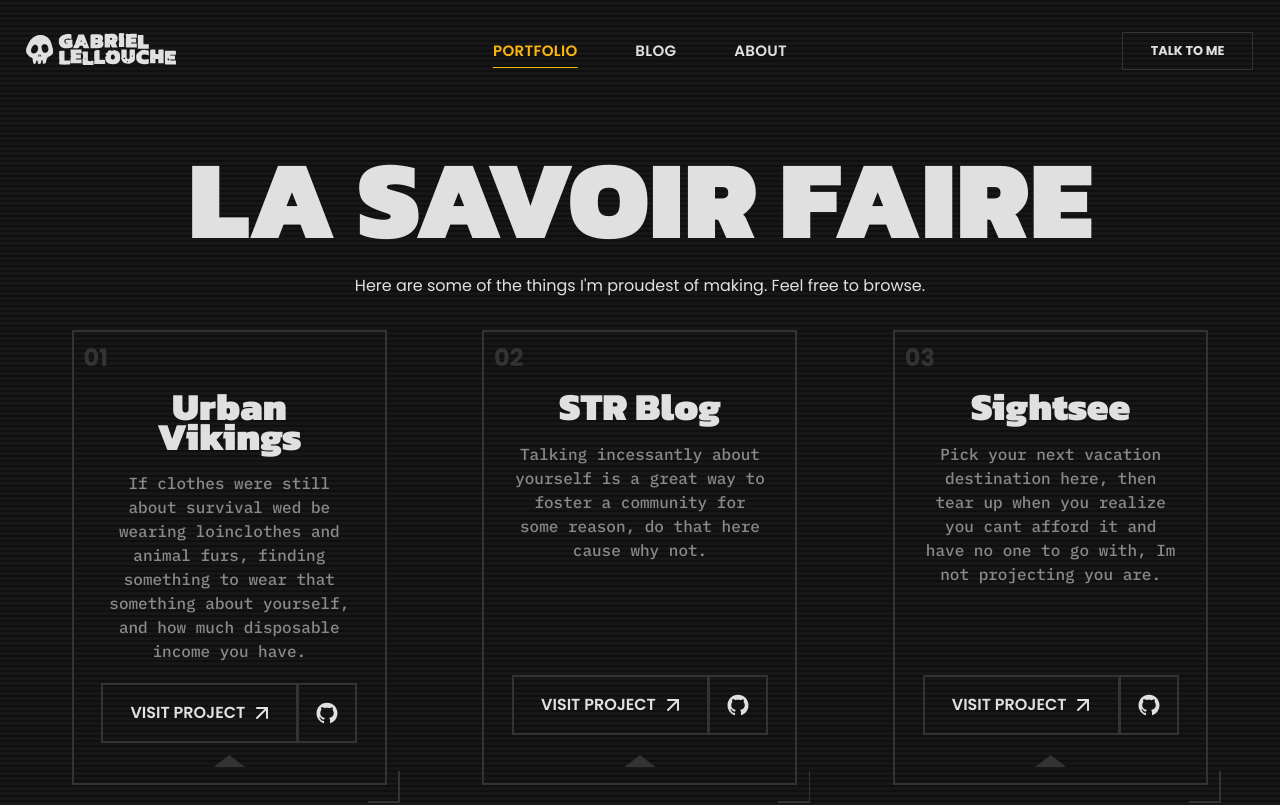
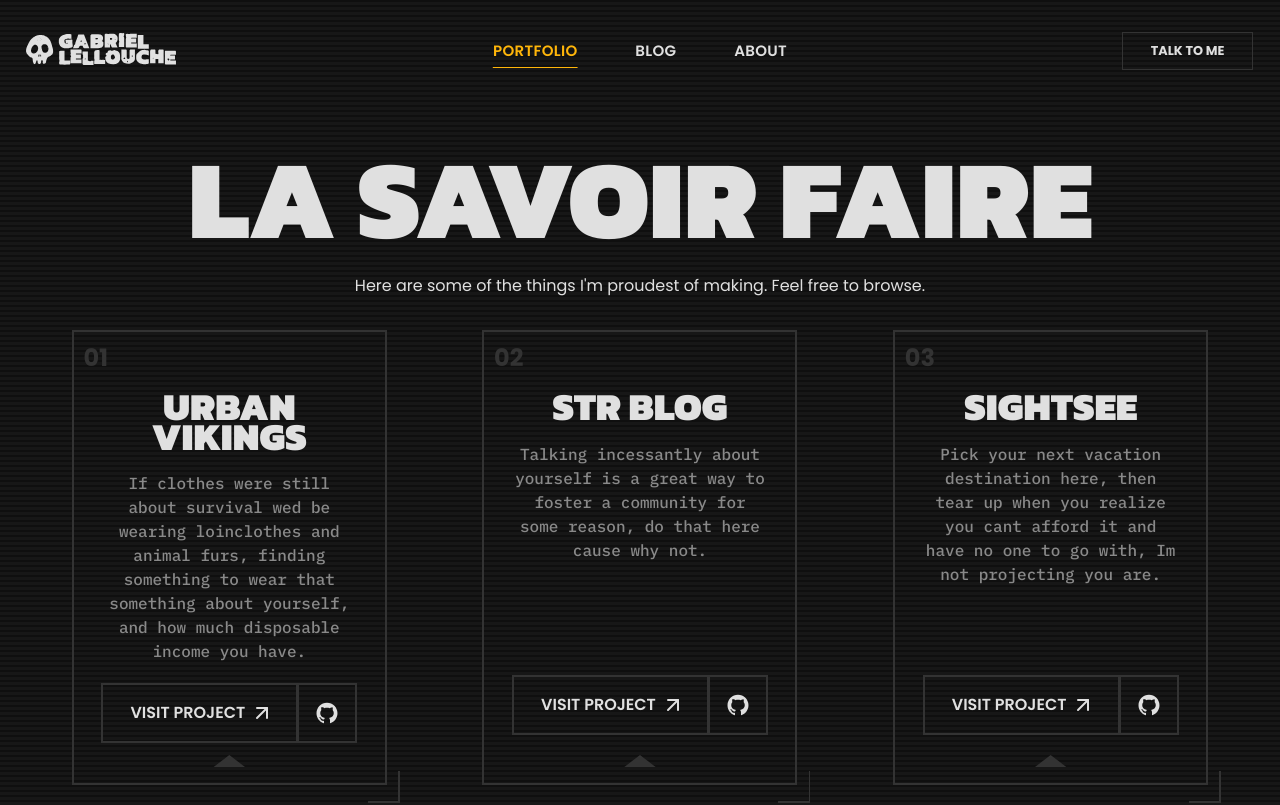
Before and after one commit to Darkryhr/portfolio-renewed, a Next.js app: page /portfolio in a window 1280 px wide. Shown: the top 805 px of the page. Built offline with nearby package versions, Linux system fonts and the light colour scheme.

Commit message:
testing font fixes

```diff
--- a/components/PortfolioCard.tsx
+++ b/components/PortfolioCard.tsx
@@ -4,6 +4,7 @@ import React from 'react';
 import { AiFillGithub } from 'react-icons/ai';
 import { FiArrowUpRight } from 'react-icons/fi';
 
+import { kanit } from '@/app/font';
 import SocialButton from '@/components/SocialButton';
 import styles from '@/styles/Portfolio.module.scss';
 
@@ -12,7 +13,7 @@ const PortfolioCard = ({ title, desc, liveDemoHref, repoHref, number }) => {
     <div className={styles.card}>
       <span className={styles.enum}>0{number + 1}</span>
       <div className={styles.text__content}>
-        <h3>{title}</h3>
+        <h3 style={kanit.style}>{title}</h3>
         <p>{desc}</p>
       </div>
       <div className={styles.btn__wrapper}>
--- a/styles/Portfolio.module.scss
+++ b/styles/Portfolio.module.scss
@@ -25,6 +25,7 @@
 
   h3 {
     text-align: center;
+    text-transform: uppercase;
     font-family: 'Kanit';
     font-size: 2.4em;
     font-weight: 900;
```
Also changed, not shown: app/blog/[slug]/page.tsx (+10 -4 lines).
